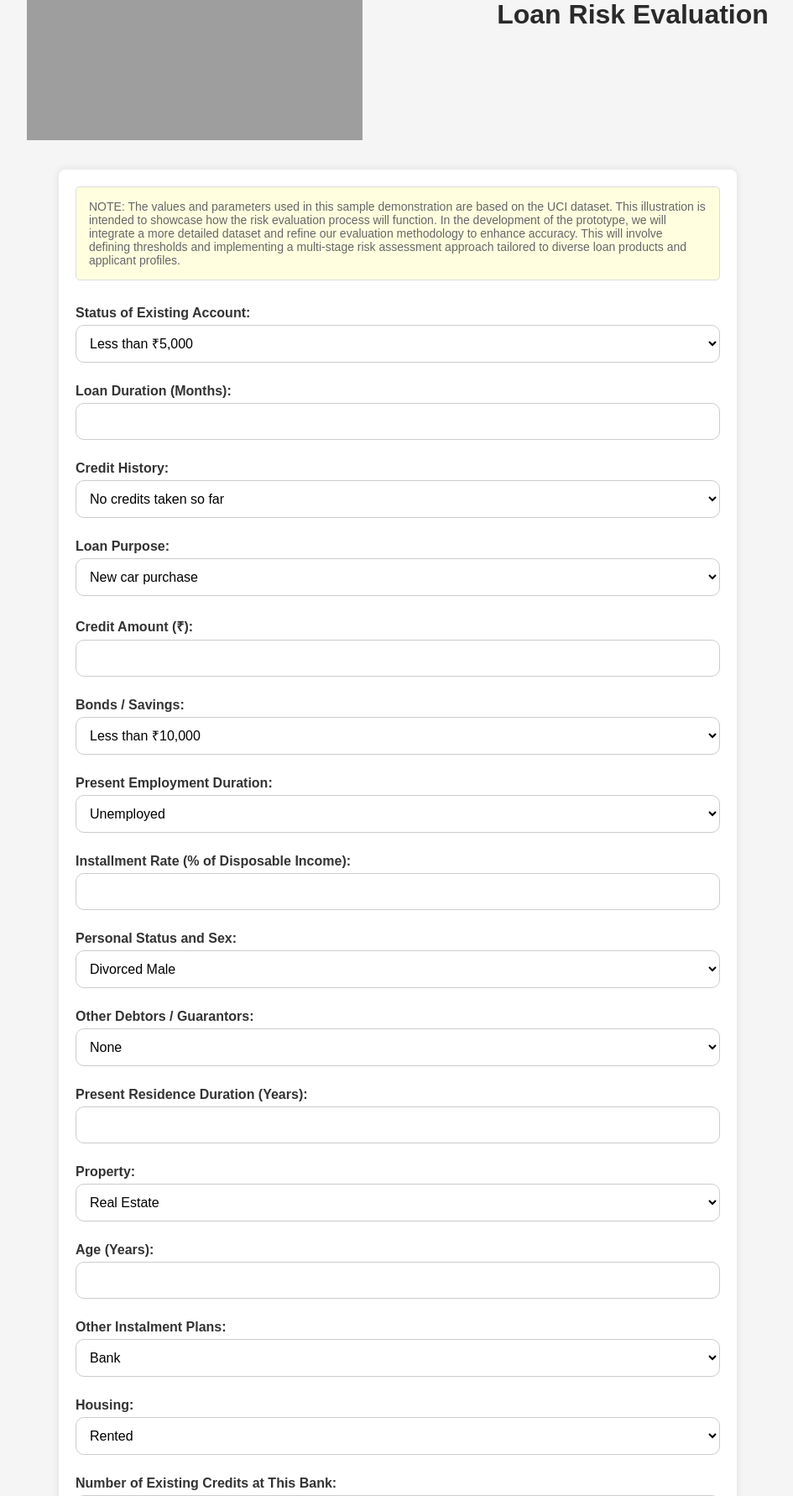
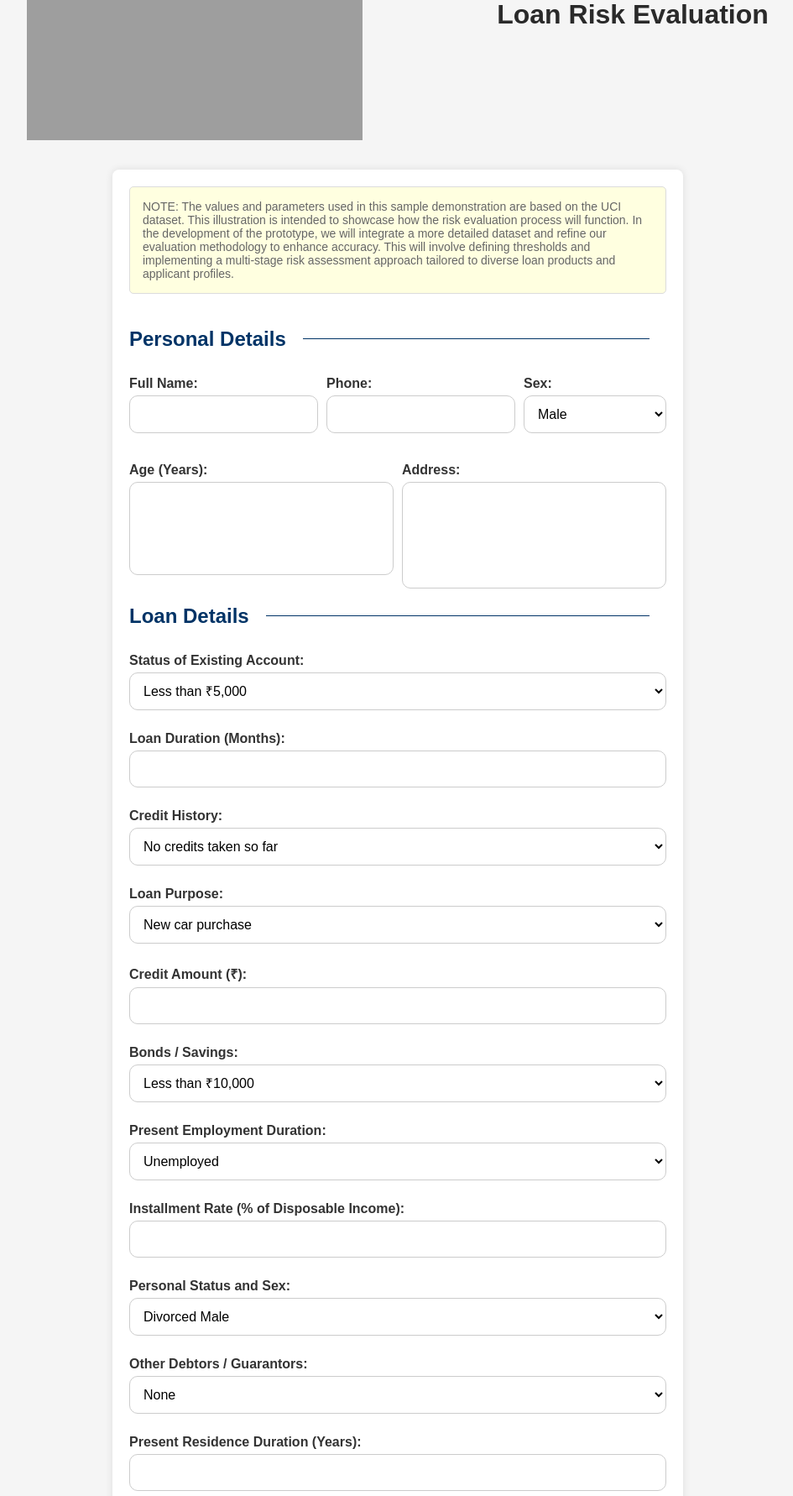
Before and after one commit to abhiruchipatilbhagat/loan-risk-assessment, a Flask app: page / in a window 1280 px wide. Shown: the part 148-1930 px from the top of the page at 84% size, without its empty margins (166-1111 px from the left). Run offline with Flask 2, Linux system fonts and the light colour scheme; parts of the project's set-up code (start-up, migrations or seed data) failed here and were passed over; grey boxes are pictures that could not be loaded.

Commit message:
added html inputs

```diff
--- a/templates/index.html
+++ b/templates/index.html
@@ -1,5 +1,6 @@
 <!DOCTYPE html>
 <html lang="en">
+
 <head>
     <meta charset="UTF-8">
     <meta name="viewport" content="width=device-width, initial-scale=1.0">
@@ -12,6 +13,7 @@
             margin: 0;
             padding: 0;
         }
+
         header {
             /* background-color: #108a43; */
             color: #2a2a2a;
@@ -24,18 +26,21 @@
             align-items: center;
             gap: 10rem;
         }
+
         header h1 {
             margin: 0;
-            font-size: 2em;
+            font-size: 2rem;
         }
+
         .container {
-            width: 60%;
+            width: 50%;
             margin: 20px auto;
             padding: 20px;
             background-color: #ffffff;
             border-radius: 8px;
             box-shadow: 0 0 10px rgba(0, 0, 0, 0.1);
         }
+
         .note {
             background-color: #ffffe0;
             border: 1px solid #dcdcdc;
@@ -45,18 +50,24 @@
             font-size: 14px;
             color: #666;
         }
+
         h2 {
             color: #003366;
         }
+
         form {
             display: flex;
             flex-direction: column;
         }
+
         label {
             margin: 10px 0 5px;
             font-weight: bold;
         }
-        select, input[type="text"] {
+
+        select,
+        input[type="text"],
+        input[type="tel"] {
             width: full;
             padding: 12px;
             border: 1px solid #cccccc;
@@ -65,6 +76,7 @@
             margin-bottom: 15px;
             font-size: 16px;
         }
+
         input[type="submit"] {
             background-color: #003366;
             color: #ffffff;
@@ -74,26 +86,111 @@
             cursor: pointer;
             font-size: 16px;
         }
+
         input[type="submit"]:hover {
             background-color: #002244;
         }
+
+        #personal {
+            display: flex;
+            flex-wrap: wrap;
+            gap: 10px;
+        }
+
+        .input-group {
+            flex: 1;
+            display: flex;
+            flex-direction: column;
+        }
+
+        .input-group input {
+            height: 24px;
+            padding: 8px;
+            box-sizing: border-box;
+        }
+
+        @media (min-width: 768px) {
+
+            #name,
+            #phone {
+                flex: 1 0 48%;
+            }
+
+            #sex,
+            #age {
+                flex: 1 0 48%;
+            }
+
+            #address {
+                flex: 1 0 80%;
+                margin-bottom: 90px;
+            }
+        }
+
         @media (max-width: 768px) {
             .container {
-                width: 95%;
+                width: 80%;
+            }
+            .input-group {
+                flex: 1 0 100%;
             }
         }
     </style>
 </head>
+
 <body>
     <header>
-        <img src="https://www.tvscredit.com/wp-content/uploads/2023/07/tvs_credit_logo.png" alt="TVS Credit Logo" class="img-fluid">
+        <img src="https://www.tvscredit.com/wp-content/uploads/2023/07/tvs_credit_logo.png" alt="TVS Credit Logo"
+            class="img-fluid">
         <h1>Loan Risk Evaluation</h1>
     </header>
     <div class="container">
         <div class="note">
-            NOTE: The values and parameters used in this sample demonstration are based on the UCI dataset. This illustration is intended to showcase how the risk evaluation process will function. In the development of the prototype, we will integrate a more detailed dataset and refine our evaluation methodology to enhance accuracy. This will involve defining thresholds and implementing a multi-stage risk assessment approach tailored to diverse loan products and applicant profiles.
+            NOTE: The values and parameters used in this sample demonstration are based on the UCI dataset. This
+            illustration is intended to showcase how the risk evaluation process will function. In the development of
+            the prototype, we will integrate a more detailed dataset and refine our evaluation methodology to enhance
+            accuracy. This will involve defining thresholds and implementing a multi-stage risk assessment approach
+            tailored to diverse loan products and applicant profiles.
         </div>
         <form action="/predict" method="post">
+            <div style="display: flex; flex-direction: row; align-items: center; justify-content: space-between;">
+                <h2>Personal&nbsp;Details</h2>
+                <div style="width: 100%; height: 1px ; background-color: #003366; margin: 20px;"></div>
+            </div>
+            <div id="personal">
+                <div class="input-group">
+                    <label for="name">Full Name:</label>
+                    <input type="text" id="name" name="name" required>
+                </div>
+
+                <div class="input-group">
+                    <label for="phone">Phone:</label>
+                    <input type="tel" id="phone" name="phone" required>
+                </div>
+
+                <div class="input-group">
+                    <label for="sex">Sex:</label>
+                    <select id="sex" name="sex" required>
+                        <option value="M">Male</option>
+                        <option value="F">Female</option>
+                    </select>
+                </div>
+
+                <div class="input-group">
+                    <label for="age">Age (Years):</label>
+                    <input type="text" id="age" name="age">
+                </div>
+
+                <div class="input-group">
+                    <label for="address">Address:</label>
+                    <input type="text" id="address" name="address" required>
+                </div>
+            </div>
+
+            <div style="display: flex; flex-direction: row; align-items: center; justify-content: space-between;">
+                <h2>Loan&nbsp;Details</h2>
+                <div style="width: 100%; height: 1px ; background-color: #003366; margin: 20px;"></div>
+            </div>
             <label for="status">Status of Existing Account:</label>
             <select id="status" name="status">
                 <option value="1">Less than ₹5,000</option>
@@ -180,9 +277,6 @@
                 <option value="4">No property</option>
             </select>
 
-            <label for="age">Age (Years):</label>
-            <input type="text" id="age" name="age">
-
             <label for="other_installment_plans">Other Instalment Plans:</label>
             <select id="other_installment_plans" name="other_installment_plans">
                 <option value="1">Bank</option>
@@ -228,4 +322,5 @@
         <h2>{{ prediction_text }}</h2>
     </div>
 </body>
+
 </html>
```
